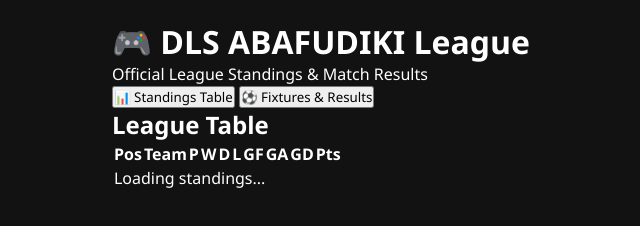
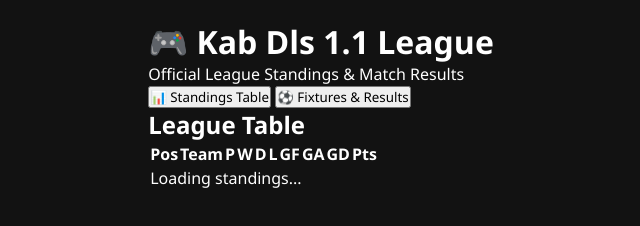
Before and after one commit to Acdwac/Kab-dls, a plain HTML site: page index.html in a window 1280 px wide. Shown: the whole page, without its empty margins (319-959 px from the left). Drawn offline with Linux system fonts and the light colour scheme; a script that the page names is missing.

Commit message:
Update index.html

```diff
--- a/index.html
+++ b/index.html
@@ -3,9 +3,9 @@
 <head>
     <meta charset="UTF-8">
     <meta name="viewport" content="width=device-width, initial-scale=1.0">
-    <title>DLS Abafudiki League</title>
+    <title>Kab Dls 1.1 League</title>
     <meta property="og:type" content="website">
-    <meta property="og:title" content="DLS Abafudiki League">
+    <meta property="og:title" content="Kab Dls 1.1 League">
     <meta property="og:description" content="View live standings and match results for the DLS Abafudiki League tournament!">
     <meta property="og:image" content="https://acdwac.github.io/Acdwac/logo.jpg">
     <meta property="og:url" content="https://acdwac.github.io/Acdwac/">
@@ -17,7 +17,7 @@
 <div class="container">
     <!-- Public Header -->
     <div class="header">
-        <h1 id="publicLeagueTitle">🎮 DLS ABAFUDIKI League</h1>
+        <h1 id="publicLeagueTitle">🎮 Kab Dls 1.1 League</h1>
         <p>Official League Standings & Match Results</p>
     </div>
 
```
